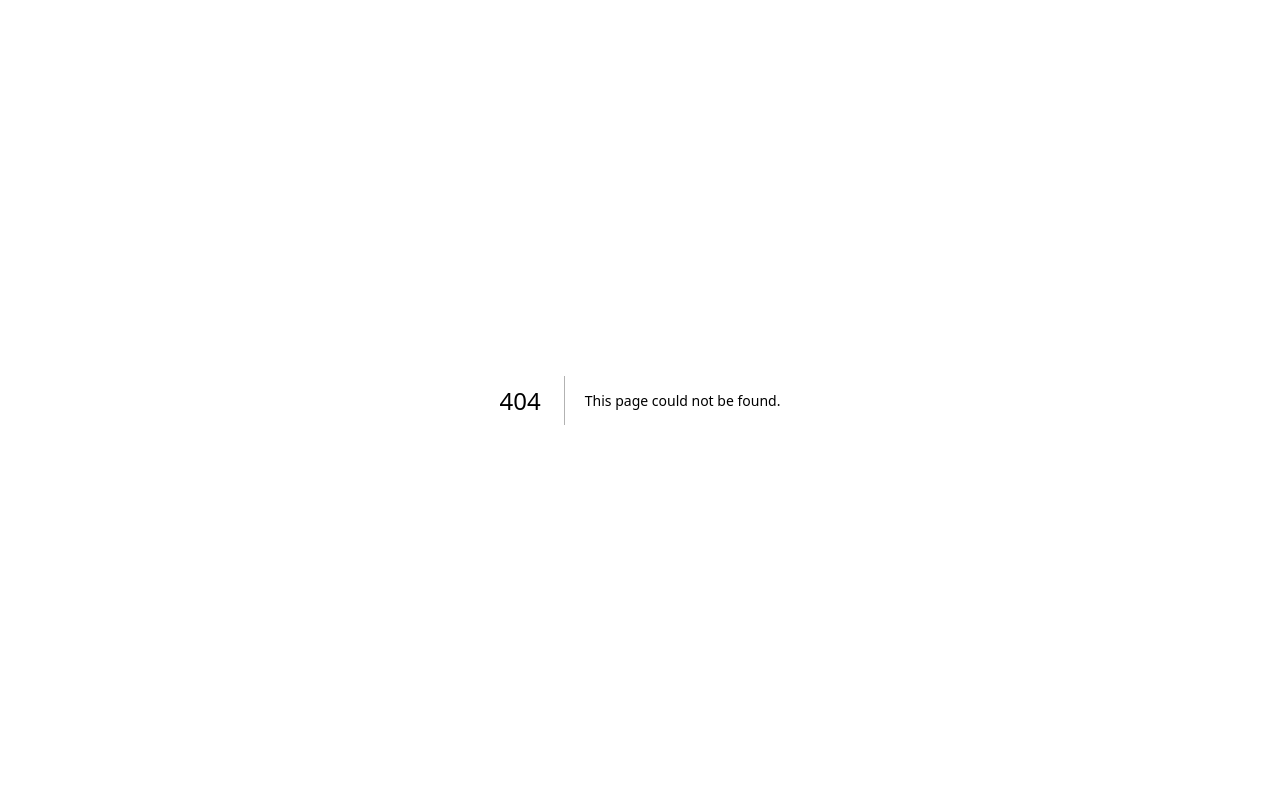
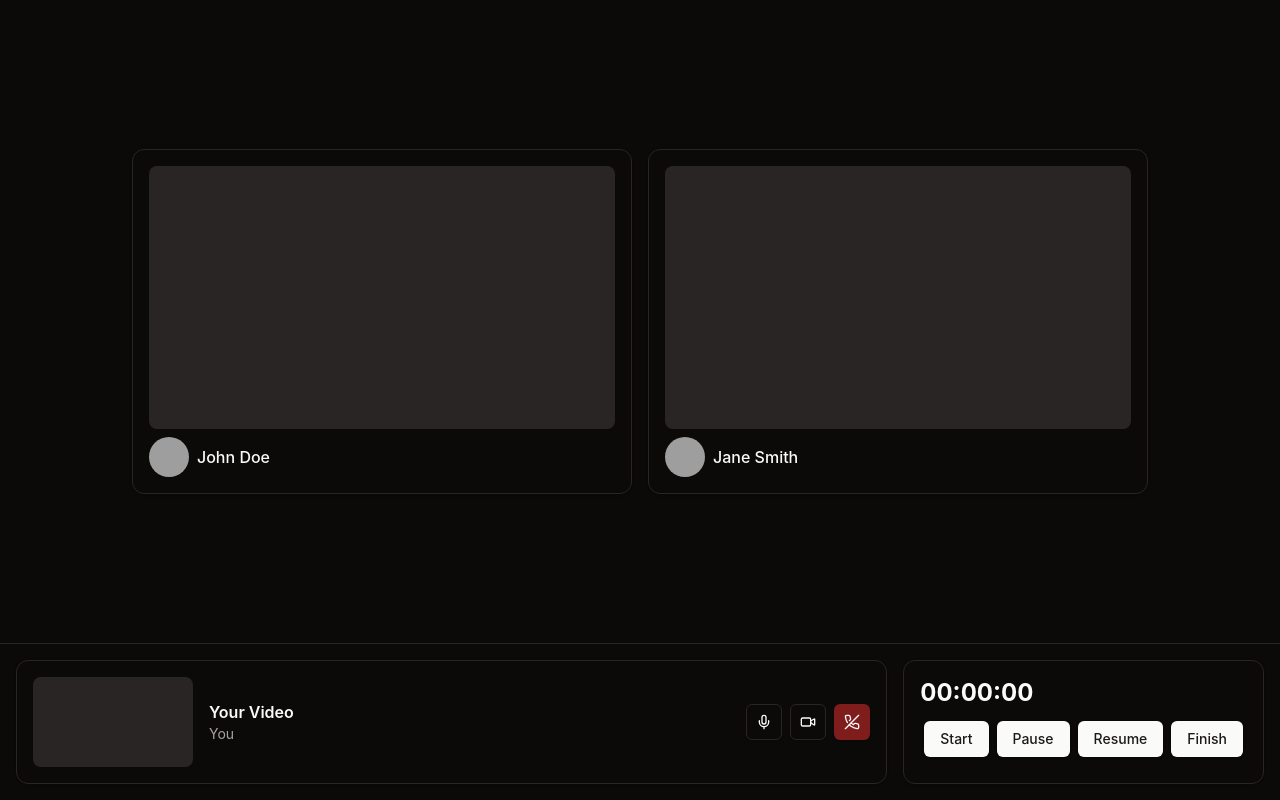
Before and after one commit to abhishyantkhare/pitchperfect, a Next.js app: page /present/1 in a window 1280 px wide. Before the commit this address had no page. Built offline with nearby package versions, Linux system fonts and the light colour scheme; no server answers; the database is empty; grey boxes are pictures that could not be loaded.

Commit message:
feat: move present to presentation/[presentationId]

```diff
--- /dev/null
+++ b/app/api/presentation/[id]/route.ts
@@ -0,0 +1,66 @@
+import { createClient } from "@/utils/supabase/server";
+import { NextResponse } from "next/server";
+
+export async function GET(request: Request) {
+  // Extract the id from the URL path
+  const url = new URL(request.url);
+  const id = url.pathname.split("/").pop();
+
+  if (!id) {
+    return NextResponse.json({ error: "ID is required" }, { status: 400 });
+  }
+
+  const supabase = await createClient();
+
+  // Fetch the presentation
+  const { data: presentation, error: presentationError } = await supabase
+    .from("presentations")
+    .select("*")
+    .eq("id", id)
+    .single();
+
+  if (presentationError) {
+    console.error("Error fetching presentation:", presentationError);
+    return NextResponse.json(
+      { error: "Failed to fetch presentation" },
+      { status: 500 }
+    );
+  }
+
+  if (!presentation) {
+    return NextResponse.json(
+      { error: "Presentation not found" },
+      { status: 404 }
+    );
+  }
+  // Fetch the related presentation_agents
+  const { data: presentationAgents, error: agentsError } = await supabase
+    .from("presentation_agents")
+    .select("*")
+    .eq("presentation_id", id);
+
+  if (agentsError) {
+    console.error("Error fetching presentation agents:", agentsError);
+    return NextResponse.json(
+      { error: "Failed to fetch presentation agents" },
+      { status: 500 }
+    );
+  }
+
+  // Fetch the agents associated with the presentation_agents
+  const agentIds = presentationAgents.map((agent) => agent.agent_id);
+  const { data: agents, error: agentsFetchError } = await supabase
+    .from("agents")
+    .select("*")
+    .in("id", agentIds);
+
+  if (agentsFetchError) {
+    console.error("Error fetching agents:", agentsFetchError);
+    return NextResponse.json(
+      { error: "Failed to fetch agents" },
+      { status: 500 }
+    );
+  }
+
+  return NextResponse.json(agents);
+}
--- a/app/present/page.tsx
+++ b/app/present/[presentationId]/page.tsx
@@ -1,9 +1,12 @@
 import { ConvAI } from "@/components/ConvAI";
+import { Suspense } from "react";
 
 export default function Home() {
   return (
     <main className="min-h-screen w-full">
-      <ConvAI />
+      <Suspense fallback={<div>Loading...</div>}>
+        <ConvAI />
+      </Suspense>
     </main>
   );
 }
--- a/components/ConvAI.tsx
+++ b/components/ConvAI.tsx
@@ -7,6 +7,7 @@ import { Conversation } from "@11labs/client";
 import { useState, useEffect } from "react";
 import { Avatar, AvatarFallback, AvatarImage } from "@/components/ui/avatar";
 import { Mic, Video, PhoneOff } from "lucide-react";
+import { useParams } from "next/navigation";
 
 async function requestMicrophonePermission() {
   try {
@@ -27,17 +28,25 @@ async function getSignedUrl(): Promise<string> {
   return data.signedUrl;
 }
 
-// Define a type for the participant
-type Participant = {
-  id: number;
-  name: string;
-  avatar: string;
-  agentId: string;
+// Define a type for the agents table
+type Agent = {
+  id: string; // uuid
+  created_at: string; // timestamp with time zone
+  name: string | null;
+  persona: string | null;
+  knowledge: any | null; // json
+  image: string | null;
+  updated_at: string | null; // timestamp without time zone
+  elevenlabs_id: string | null;
+  voice_description: string | null;
+  elevenlabs_voice_id: string | null;
+  creation_status: string | null;
+  system_prompt: string | null;
 };
 
 let updateQueue: (() => void)[] = [];
 let isProcessingQueue = false;
-let currentSpeakerId: number | null = null;
+let currentSpeakerId: string | null = null;
 
 function processQueue() {
   if (isProcessingQueue || updateQueue.length === 0) return;
@@ -63,32 +72,76 @@ function queueUpdate(updateFunction: () => void) {
 }
 
 export function ConvAI() {
-  const [participants, setParticipants] = useState<Participant[]>([
+  const { presentationId } = useParams<{ presentationId: string }>();
+  const [presentationData, setPresentationData] = useState<any>(null);
+
+  const [participants, setParticipants] = useState<Agent[]>([
     {
-      id: 1,
+      id: "1",
+      created_at: new Date().toISOString(),
       name: "John Doe",
-      avatar: "/placeholder.svg?height=40&width=40",
-      agentId: "K0PRQtUKFWGL4wTjQ1i6",
+      persona: null,
+      knowledge: null,
+      image: "/placeholder.svg?height=40&width=40",
+      updated_at: null,
+      elevenlabs_id: "K0PRQtUKFWGL4wTjQ1i6",
+      voice_description: null,
+      elevenlabs_voice_id: null,
+      creation_status: null,
+      system_prompt: null,
     },
     {
-      id: 2,
+      id: "2",
+      created_at: new Date().toISOString(),
       name: "Jane Smith",
-      avatar: "/placeholder.svg?height=40&width=40",
-      agentId: "RdcFm7gBumcTAb8zgExV",
+      persona: null,
+      knowledge: null,
+      image: "/placeholder.svg?height=40&width=40",
+      updated_at: null,
+      elevenlabs_id: "RdcFm7gBumcTAb8zgExV",
+      voice_description: null,
+      elevenlabs_voice_id: null,
+      creation_status: null,
+      system_prompt: null,
     },
-    // Add agent IDs for other participants as needed
+    // Add more agents as needed
   ]);
 
   const [sessions, setSessions] = useState<{
-    [key: number]: Conversation | null;
+    [key: string]: Conversation | null;
   }>({
-    1: null,
-    2: null,
+    "1": null,
+    "2": null,
     // Initialize other participant sessions as needed
   });
 
   const [time, setTime] = useState(0);
   const [isRunning, setIsRunning] = useState(false);
+
+  useEffect(() => {
+    console.log(`presentationId:`, presentationId);
+    if (presentationId) {
+      fetchPresentationData(presentationId);
+    }
+  }, [presentationId]);
+
+  async function fetchPresentationData(id: string) {
+    console.log(`fetchPresentationData:`, id);
+    try {
+      const response = await fetch(`/api/presentation/${id}`);
+      if (!response.ok) {
+        console.error(
+          `Failed to fetch presentation data: ${response.statusText}`
+        );
+        throw new Error("Failed to fetch presentation data");
+      }
+      const data = await response.json();
+      setPresentationData(data);
+      console.log(`presentationData:`, presentationData);
+    } catch (error) {
+      console.error("Error fetching presentation data:", error);
+    }
+  }
 
   useEffect(() => {
     if (currentSpeakerId === null) {
@@ -102,7 +155,7 @@ export function ConvAI() {
     } else {
       for (const entry of Object.entries(sessions)) {
         const [id, session] = entry;
-        if (Number(id) === currentSpeakerId) {
+        if (id === currentSpeakerId) {
           console.log(`setting volume to 0.5 for ${id}`);
           session?.setVolume({ volume: 0.5 });
         } else {
@@ -136,7 +189,7 @@ export function ConvAI() {
     switch (action) {
       case "start":
         startAllConversations();
-        currentSpeakerId = 1;
+        currentSpeakerId = "1";
         setIsRunning(true);
         break;
       case "resume":
@@ -163,7 +216,7 @@ export function ConvAI() {
     const updatedSessions = await Promise.all(
       participants.map(async (participant) => {
         const session = await Conversation.startSession({
-          agentId: participant.agentId,
+          agentId: participant.elevenlabs_id ?? "",
           onConnect: () => {
             console.log(`${participant.name} connected`);
           },
@@ -255,12 +308,15 @@ export function ConvAI() {
                 <div className="flex items-center gap-2">
                   <Avatar>
                     <AvatarImage
-                      src={participant.avatar}
-                      alt={participant.name}
+                      src={
+                        participant.image ??
+                        "/placeholder.svg?height=40&width=40"
+                      }
+                      alt={participant.name ?? ""}
                     />
                     <AvatarFallback>
                       {participant.name
-                        .split(" ")
+                        ?.split(" ")
                         .map((n) => n[0])
                         .join("")}
                     </AvatarFallback>
```
